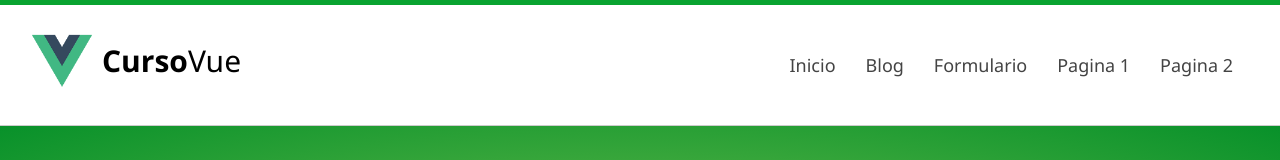
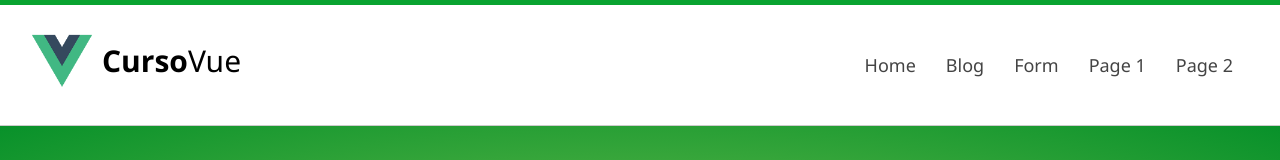
Before and after one commit to JuanVicenteVazquezG/Vue-practice, a Vue app: page / in a window 1280 px wide. Shown: the top 160 px of the page. Built offline with nearby package versions, Linux system fonts and the light colour scheme.

Commit message:
routes finished
Finished routes.
moved router from main.js to routes.js

```diff
--- a/src/App.vue
+++ b/src/App.vue
@@ -15,7 +15,6 @@
 import HeaderComponent from "./components/HeaderComponent.vue";
 import SliderComponent from "./components/SliderComponent.vue";
 import SideBarComponent from "./components/SideBarComponent.vue";
-// import LastArticles from "./components/LastArticles.vue";
 import FooterComponent from "./components/FooterComponent.vue";
 
 export default {
@@ -24,7 +23,6 @@ export default {
     HeaderComponent,
     SliderComponent,
     SideBarComponent,
-    // LastArticles,
     FooterComponent,
   },
 };
--- /dev/null
+++ b/src/components/Blog.vue
@@ -0,0 +1,10 @@
+<template>
+  <section id="content">
+    <h2 class="subheader">Welcome to my Blog!</h2>
+  </section>
+</template>
+<script>
+export default {
+  name: "BlogComponent",
+};
+</script>
--- /dev/null
+++ b/src/components/Form.vue
@@ -0,0 +1,10 @@
+<template>
+  <section id="content">
+    <h2 class="subheader">Form</h2>
+  </section>
+</template>
+<script>
+export default {
+  name: "FormComponent",
+};
+</script>
--- a/src/components/HeaderComponent.vue
+++ b/src/components/HeaderComponent.vue
@@ -13,19 +13,19 @@
       <nav id="menu">
         <ul>
           <li>
-            <a href="index.html">Inicio</a>
+            <router-link to="/home">Home</router-link>
           </li>
           <li>
-            <a href="blog.html">Blog</a>
+            <router-link to="/blog">Blog</router-link>
           </li>
           <li>
-            <a href="formulario.html">Formulario</a>
+            <router-link to="/form">Form</router-link>
           </li>
           <li>
-            <a href="#">Pagina 1</a>
+            <router-link to="/page">Page 1</router-link>
           </li>
           <li>
-            <a href="#">Pagina 2</a>
+            <router-link to="/my-component">Page 2</router-link>
           </li>
         </ul>
       </nav>
--- a/src/components/HelloWorld.vue
+++ b/src/components/HelloWorld.vue
@@ -3,17 +3,13 @@
     <h2 class="subheader">Hello world Component</h2>
     <div class="hello">
       <h1>{{ msg }}</h1>
-      <MyComponent />
     </div>
   </section>
 </template>
 
 <script>
-import MyComponent from "./MyComponent";
-
 export default {
   name: "HelloWorld",
-  components: { MyComponent },
   props: {
     msg: String,
   },
--- /dev/null
+++ b/src/components/Page.vue
@@ -0,0 +1,10 @@
+<template>
+  <section id="content">
+    <h2 class="subheader">Proof Page!</h2>
+  </section>
+</template>
+<script>
+export default {
+  name: "PageComponent",
+};
+</script>
--- a/src/components/SliderComponent.vue
+++ b/src/components/SliderComponent.vue
@@ -1,7 +1,7 @@
 <template>
   <div id="slider" class="slider-big">
     <h1>This is my first Practice with Vue</h1>
-    <a href="#" class="btn-white">Blog!</a>
+    <router-link to="/blog" class="btn-white">Blog!</router-link>
   </div>
 </template>
 
--- /dev/null
+++ b/src/routes/routes.js
@@ -0,0 +1,17 @@
+import LastArticles from './components/LastArticles.vue';
+import MyComponent from './components/MyComponent.vue';
+import HelloWorld from './components/HelloWorld.vue';
+import BlogComponent from './components/Blog.vue';
+import FormComponent from './components/Form.vue';
+import PageComponent from './components/Page.vue';
+
+export const  routes = [
+    { path: '/home', component: LastArticles },
+    { path: '/blog', component: BlogComponent },
+    { path: '/form', component: FormComponent },
+    { path: '/page', component: PageComponent },
+    { path: '/last-articles', component: LastArticles },
+    { path: '/my-component', component: MyComponent },
+    { path: '/hello-world', component: HelloWorld },
+    { path: '/', component: LastArticles },
+];
```
Also changed, not shown: src/main.js (+3 -10 lines).
